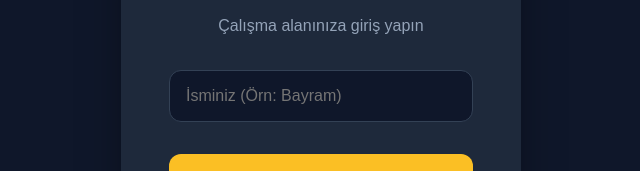
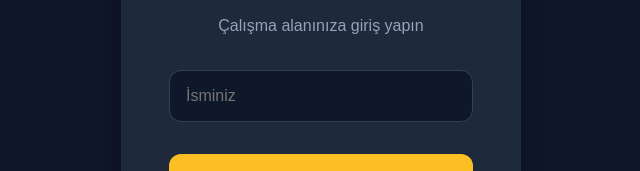
Before and after one commit to Alihan1414/HocaTan-m, a Next.js app: page / in a window 1280 px wide. Shown: the part 318-489 px from the top of the page, without its empty margins (319-959 px from the left). Built offline with nearby package versions, Linux system fonts and the light colour scheme; no server answers; the database is empty.

Commit message:
fix: placeholder yazısı güncellendi

```diff
--- a/src/components/AppWrapper.js
+++ b/src/components/AppWrapper.js
@@ -65,7 +65,7 @@ export default function AppWrapper({ children }) {
           <form onSubmit={handleLogin} style={{ display: 'flex', flexDirection: 'column', gap: '1rem' }}>
             <input
               type="text"
-              placeholder="İsminiz (Örn: Bayram)"
+              placeholder="İsminiz"
               value={inputValue}
               onChange={(e) => setInputValue(e.target.value)}
               style={{
```
